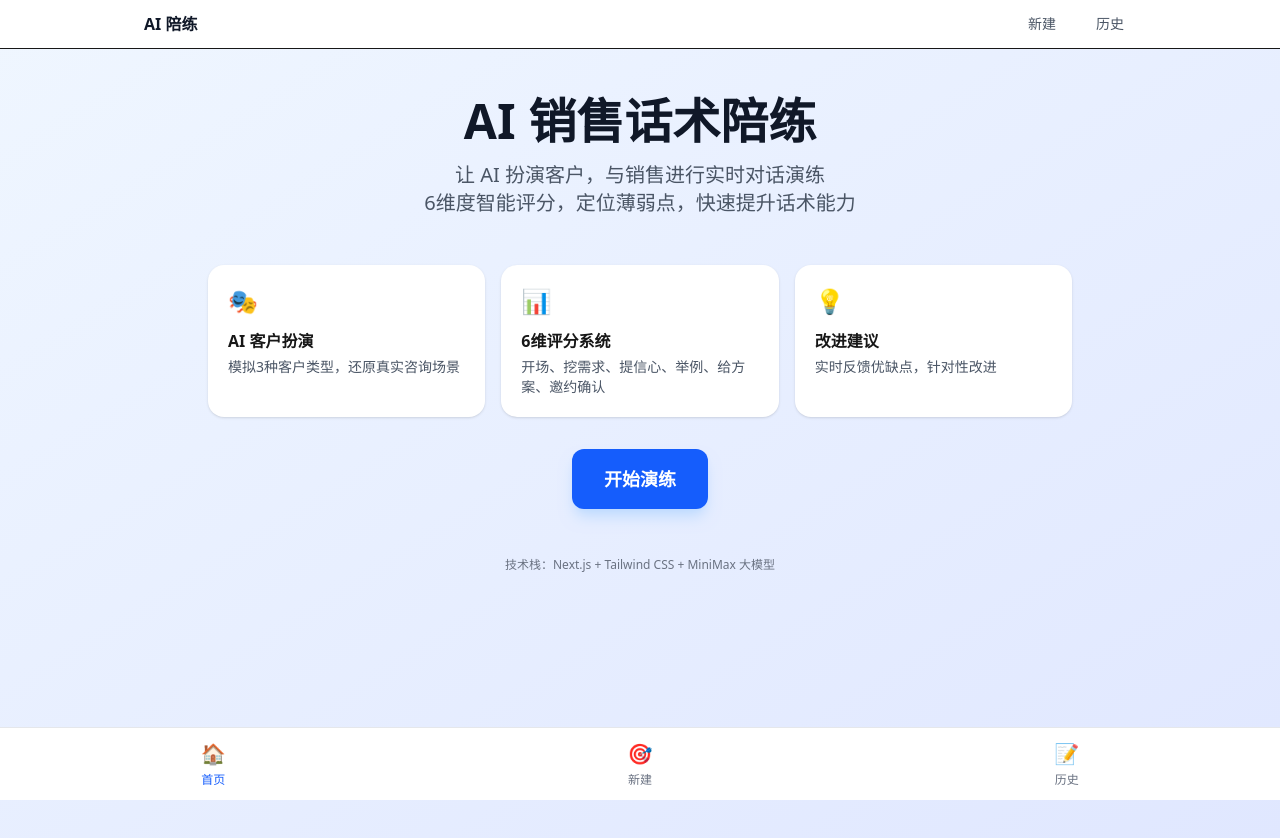
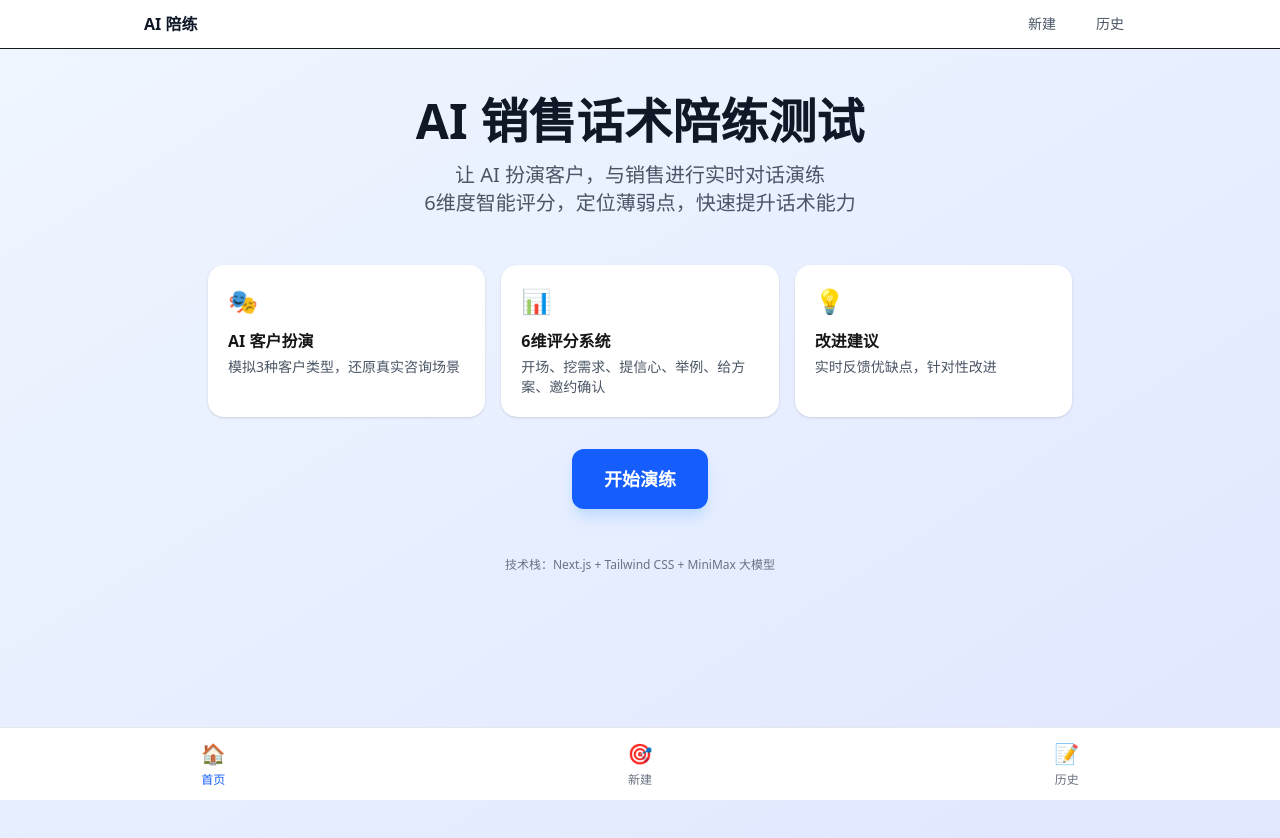
Before and after one commit to HaiZi666/ai-sales-training, a Next.js app: page / in a window 1280 px wide. Shown: the top 838 px of the page. Built offline with nearby package versions, Linux system fonts and the light colour scheme.

Commit message:
feat：测试提交

```diff
--- a/src/app/page.tsx
+++ b/src/app/page.tsx
@@ -7,7 +7,7 @@ export default function Home() {
         {/* Hero */}
         <div className="text-center mb-12">
           <h1 className="text-3xl md:text-5xl font-bold text-gray-900 mb-4">
-            AI 销售话术陪练
+            AI 销售话术陪练测试
           </h1>
           <p className="text-base md:text-xl text-gray-600 max-w-2xl mx-auto">
             让 AI 扮演客户，与销售进行实时对话演练
```
